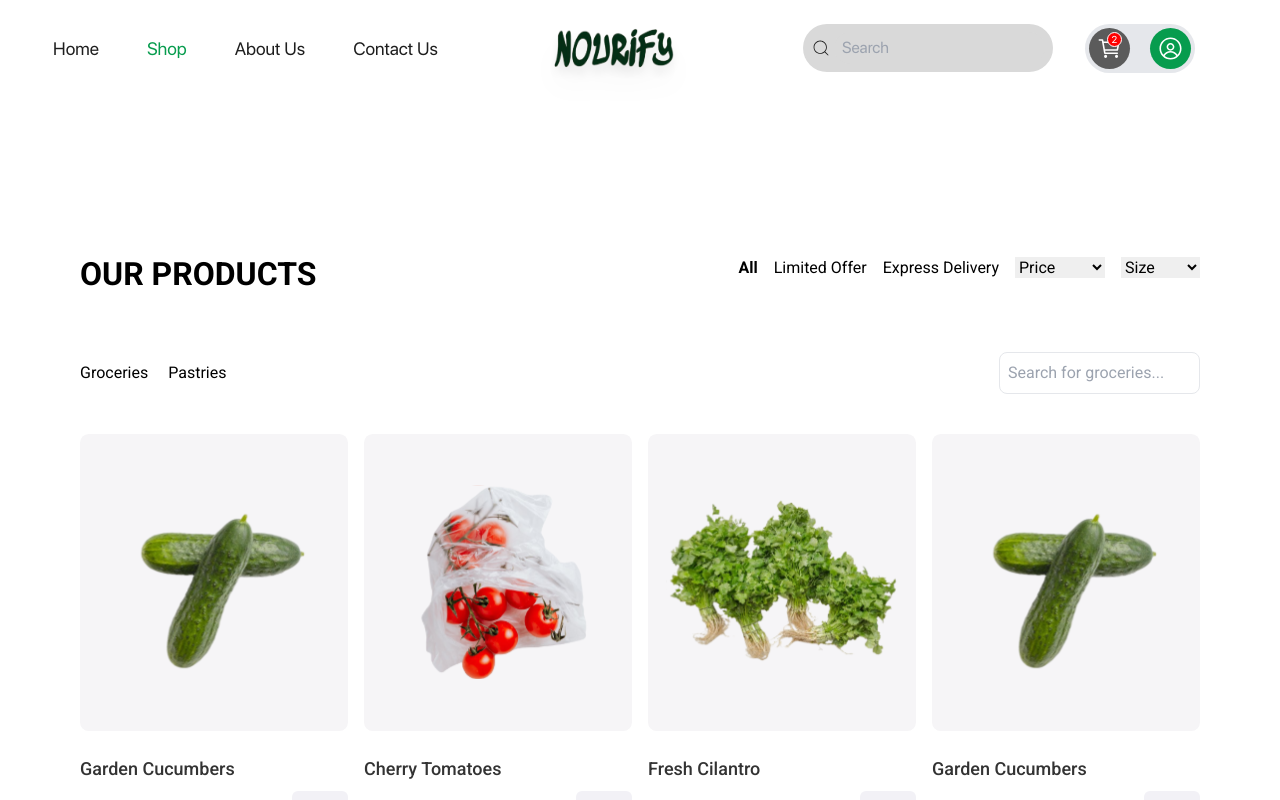
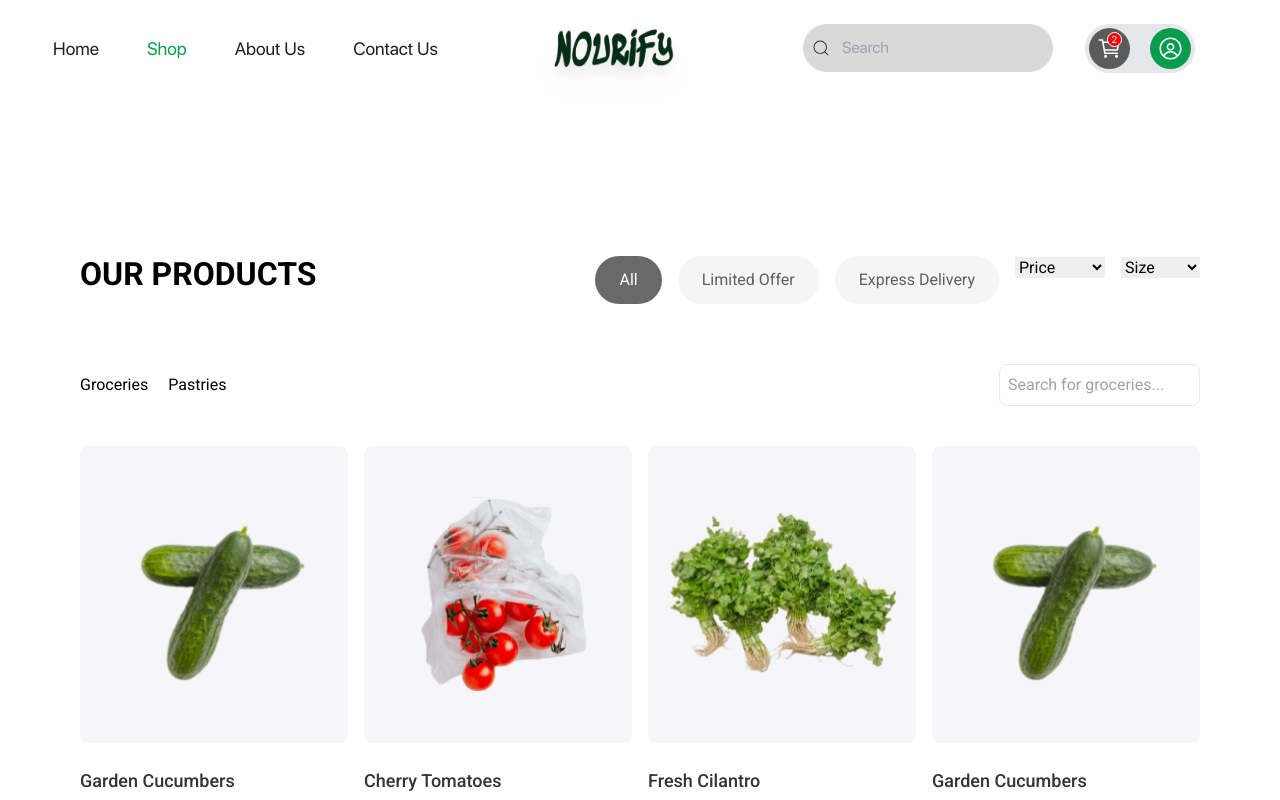
Before and after one commit to Nourify-develop/Nourify, a Next.js app: page /shop in a window 1280 px wide. Shown: the top 800 px of the page. Built offline with nearby package versions, Linux system fonts and the light colour scheme; a web font is replaced by a local one.

Commit message:
refactor: Improved our product component in shop page

```diff
--- a/src/app/shop/components/OurProducts.tsx
+++ b/src/app/shop/components/OurProducts.tsx
@@ -98,30 +98,43 @@ const OurProducts: React.FC = () => {
         <ul className="flex gap-4">
           <li
             onClick={resetFilters}
-            className={`cursor-pointer ${
+            className={`transition duration-700 ease-linear rounded-[4rem] px-6 py-3 cursor-pointer ${
               limitedOffer === null &&
               expressDelivery === null &&
               !selectedPrice &&
               !selectedSize
-                ? "font-bold"
-                : ""
+                ? "bg-[#444444CC] text-white"
+                : "bg-[#F5F5F5] text-[#1E1E1EB2]"
             }`}
           >
             All
           </li>
           <li
-            className={limitedOffer === true ? "font-bold" : ""}
+            className={` transition duration-700 ease-linear rounded-[4rem] px-6 py-3 cursor-pointer
+              ${
+                limitedOffer === true
+                  ? "bg-[#444444CC] text-white"
+                  : "bg-[#F5F5F5] text-[#1E1E1EB2]"
+              }
+           `}
             onClick={toggleLimitedOffer}
           >
             Limited Offer
           </li>
           <li
-            className={expressDelivery === true ? "font-bold" : ""}
+            className={`transition duration-700 ease-linear rounded-[4rem] px-6 py-3 cursor-pointer
+              ${
+                expressDelivery === true
+                  ? "bg-[#444444CC] text-white"
+                  : "bg-[#F5F5F5] text-[#1E1E1EB2]"
+              }
+           `}
             onClick={toggleExpressDelivery}
           >
             Express Delivery
           </li>
           <li>
+
             <select value={selectedPrice || ""} onChange={handlePriceChange}>
               <option value="">Price</option>
               <option value="10000">₦10,000</option>
@@ -151,7 +164,7 @@ const OurProducts: React.FC = () => {
           <p
             className={
               category === "groceries"
-                ? "font-bold text-green-500 underline"
+                ? "font-bold text-green-700 underline"
                 : ""
             }
             onClick={() => handleCategoryClick("groceries")}
```
